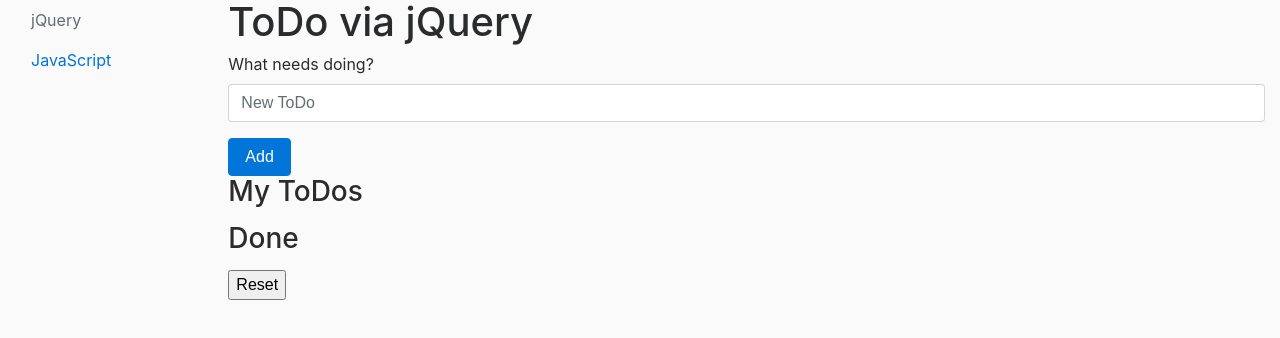
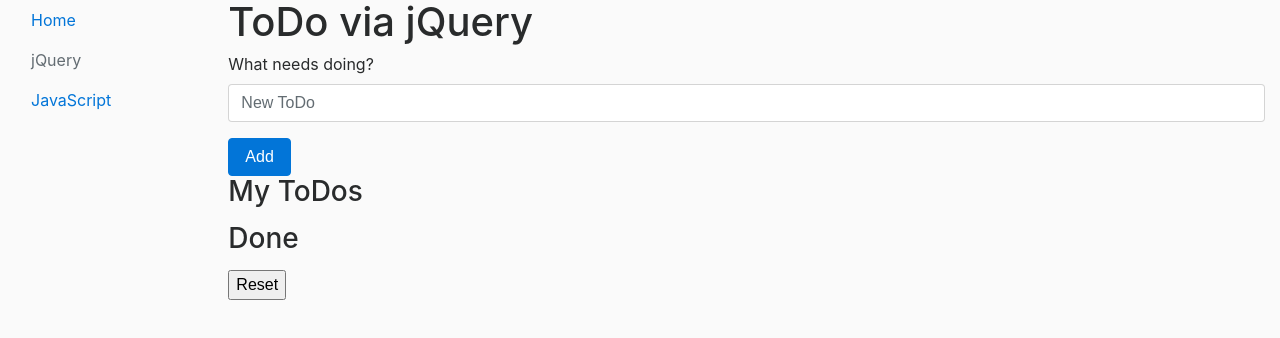
Before and after one commit to SevenZeroThree/ToDoJS, a website: page examples/jQuery/index.html in a window 1280 px wide. Drawn offline with nearby package versions, Linux system fonts and the light colour scheme.

Commit message:
update nav menu with home link

```diff
--- a/examples/jQuery/index.html
+++ b/examples/jQuery/index.html
@@ -12,6 +12,7 @@
             <div class="row">
                 <div class="col-md-2">
                     <nav class="nav flex-md-column justify-content-center">
+                        <a class="nav-link" href="../../">Home</a>
                         <a class="nav-link disabled" href="../jQuery">jQuery</a>
                         <a class="nav-link" href="../JavaScript">JavaScript</a>
                     </nav>
```
Also changed, not shown: examples/JavaScript/index.html (+1 -0 lines), index.html (+1 -0 lines).
